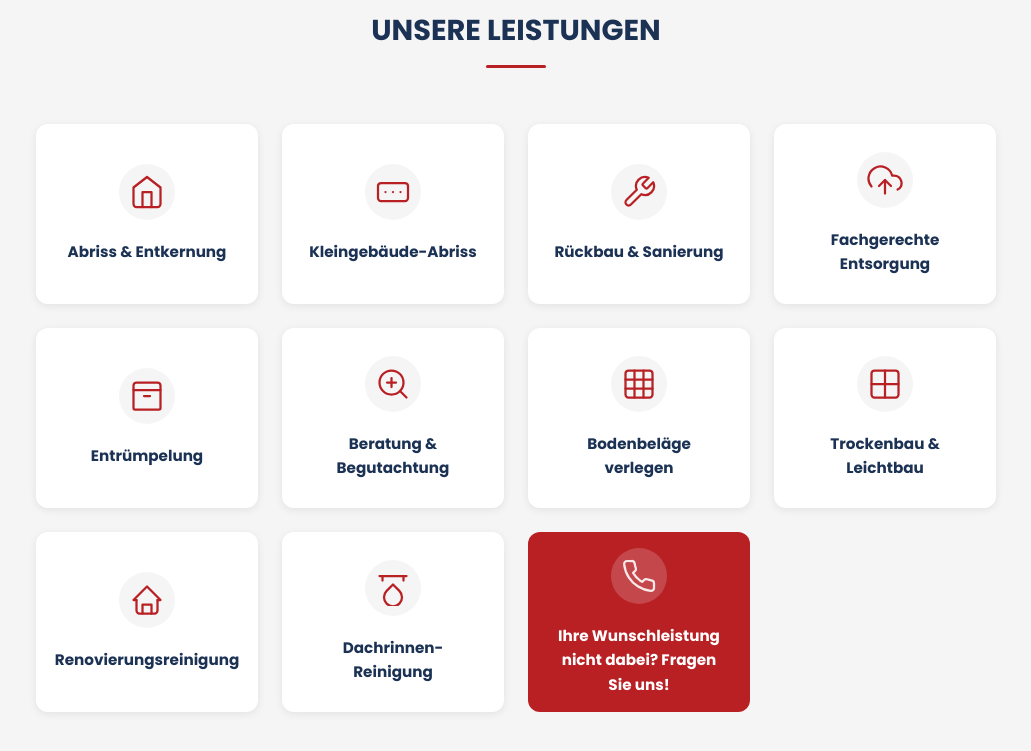
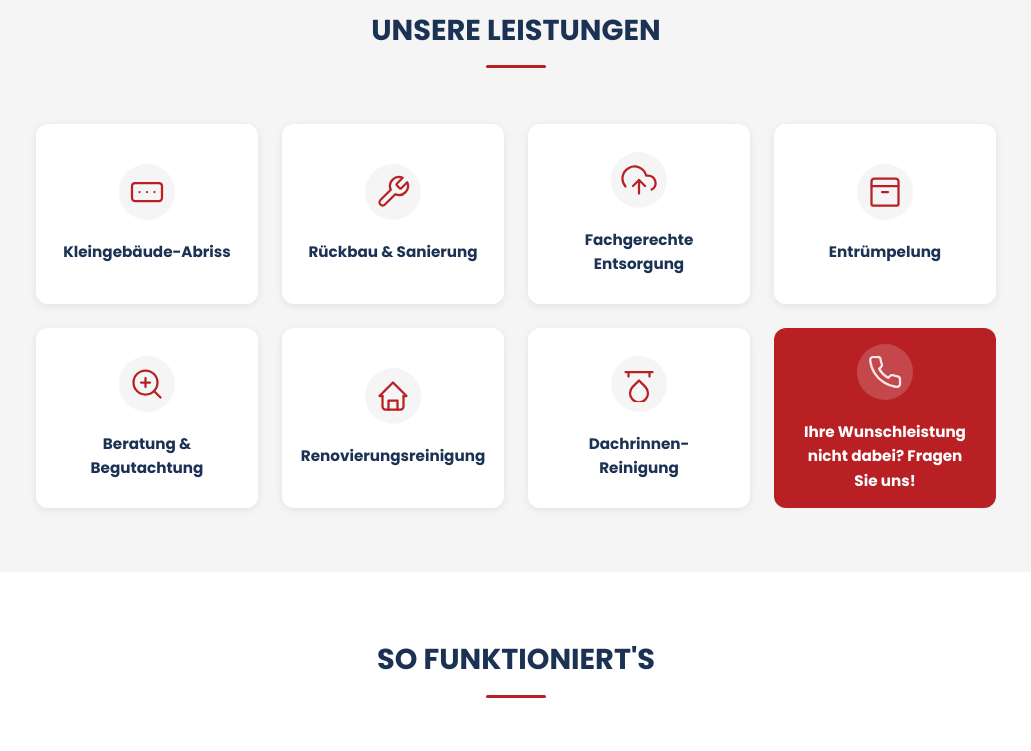
Before and after one commit to kayroone/yg.abbruch, a website: page index.html in a window 1280 px wide. Shown: the part 1140-1891 px from the top of the page, without its empty margins (124-1155 px from the left). Drawn offline with Linux system fonts and the light colour scheme.

Commit message:
Leistungen optimiert

```diff
--- a/index.html
+++ b/index.html
@@ -4,7 +4,7 @@
   <meta charset="utf-8">
   <meta name="viewport" content="width=device-width, initial-scale=1">
   <title>Abbruch & Abriss im Kreis Kleve | YG Team Abbruch – Kalkar</title>
-  <meta name="description" content="Abbruchunternehmen im Kreis Kleve (Kalkar): YG Team Abbruch – Abriss, Entkernung, Rückbau & Entsorgung am Niederrhein. Kostenlose Besichtigung. ☎ +49 163 6193240">
+  <meta name="description" content="Abbruchunternehmen im Kreis Kleve (Kalkar): YG Team Abbruch – Abriss, Rückbau & Entsorgung am Niederrhein. Kostenlose Besichtigung. ☎ +49 163 6193240">
   <meta name="robots" content="index, follow">
   <link rel="canonical" href="https://yg-abbruch.de/">
   <meta name="theme-color" content="#1B3254">
@@ -15,7 +15,7 @@
 
   <!-- Open Graph -->
   <meta property="og:title" content="Abbruch & Abriss im Kreis Kleve | YG Team Abbruch – Kalkar">
-  <meta property="og:description" content="Abbruchunternehmen im Kreis Kleve (Kalkar): Abriss, Entkernung, Rückbau & Entsorgung am Niederrhein. Kostenlose Besichtigung.">
+  <meta property="og:description" content="Abbruchunternehmen im Kreis Kleve (Kalkar): Abriss, Rückbau & Entsorgung am Niederrhein. Kostenlose Besichtigung.">
   <meta property="og:image" content="https://yg-abbruch.de/assets/og-image.png">
   <meta property="og:image:width" content="1200">
   <meta property="og:image:height" content="630">
@@ -27,7 +27,7 @@
   <!-- Twitter Card -->
   <meta name="twitter:card" content="summary_large_image">
   <meta name="twitter:title" content="Abbruch & Abriss im Kreis Kleve | YG Team Abbruch – Kalkar">
-  <meta name="twitter:description" content="Abbruchunternehmen im Kreis Kleve (Kalkar): Abriss, Entkernung, Rückbau & Entsorgung am Niederrhein. Kostenlose Besichtigung.">
+  <meta name="twitter:description" content="Abbruchunternehmen im Kreis Kleve (Kalkar): Abriss, Rückbau & Entsorgung am Niederrhein. Kostenlose Besichtigung.">
   <meta name="twitter:image" content="https://yg-abbruch.de/assets/og-image.png">
 
   <link rel="stylesheet" href="css/style.css">
@@ -42,7 +42,7 @@
     "@context": "https://schema.org",
     "@type": ["LocalBusiness", "HomeAndConstructionBusiness"],
     "name": "YG Team Abbruch",
-    "description": "Abbruchunternehmen im Kreis Kleve (Kalkar) – Abriss, Entkernung, Rückbau und Entsorgung in Kalkar und am Niederrhein.",
+    "description": "Abbruchunternehmen im Kreis Kleve (Kalkar) – Abriss, Rückbau und Entsorgung in Kalkar und am Niederrhein.",
     "telephone": "+49 163 6193240",
     "email": "kontakt@yg-abbruch.de",
     "address": {
@@ -102,7 +102,7 @@
       <div class="hero-content">
         <div class="hero-text">
           <h1>IHR ABBRUCHUNTERNEHMEN IM KREIS KLEVE</h1>
-          <p>Abriss, Entkernung, Rückbau & Entsorgung – fachgerecht, zuverlässig und fair im Kreis Kleve und am gesamten Niederrhein.</p>
+          <p>Abriss, Rückbau & Entsorgung – fachgerecht, zuverlässig und fair im Kreis Kleve und am gesamten Niederrhein.</p>
           <div class="hero-buttons">
             <a href="tel:+491636193240" class="btn btn-primary">Jetzt anfragen</a>
             <a href="#services" class="btn btn-outline">Unsere Leistungen</a>
@@ -142,7 +142,7 @@
             </svg>
           </span>
           <h3>ALLES AUS EINER HAND</h3>
-          <p>Von Abriss über Entkernung bis zur Entrümpelung – ein Ansprechpartner für Ihr Projekt.</p>
+          <p>Von Abriss über Rückbau bis zur Entrümpelung – ein Ansprechpartner für Ihr Projekt.</p>
         </div>
         <div class="why-us-card animate-on-scroll">
           <span class="section-icon why-us-icon" aria-hidden="true">
@@ -162,22 +162,6 @@
 
       <div class="services-grid">
         <!-- Abbruch & Bau -->
-        <div class="flip-card animate-on-scroll">
-          <div class="flip-card-inner">
-            <div class="flip-card-front">
-              <span class="section-icon" aria-hidden="true">
-                <svg width="36" height="36" viewBox="0 0 24 24" fill="none" stroke="currentColor" stroke-width="1.5" stroke-linecap="round" stroke-linejoin="round">
-                  <path d="M3 9l9-7 9 7v11a2 2 0 0 1-2 2H5a2 2 0 0 1-2-2z"/><polyline points="9 22 9 12 15 12 15 22"/>
-                </svg>
-              </span>
-              <h3>Abriss & Entkernung</h3>
-            </div>
-            <div class="flip-card-back">
-              <p>Kompletter Abriss und Entkernung von Gebäuden jeder Größe im Kreis Kleve und am Niederrhein – professionell und termingerecht.</p>
-            </div>
-          </div>
-        </div>
-
         <div class="flip-card animate-on-scroll">
           <div class="flip-card-inner">
             <div class="flip-card-front">
@@ -254,38 +238,6 @@
             </div>
             <div class="flip-card-back">
               <p>Schadensaufnahme und Begutachtung vor Ort – professionelle Dokumentation.</p>
-            </div>
-          </div>
-        </div>
-
-        <div class="flip-card animate-on-scroll">
-          <div class="flip-card-inner">
-            <div class="flip-card-front">
-              <span class="section-icon" aria-hidden="true">
-                <svg width="36" height="36" viewBox="0 0 24 24" fill="none" stroke="currentColor" stroke-width="1.5" stroke-linecap="round" stroke-linejoin="round">
-                  <rect x="3" y="3" width="18" height="18" rx="2"/><line x1="3" y1="9" x2="21" y2="9"/><line x1="3" y1="15" x2="21" y2="15"/><line x1="9" y1="3" x2="9" y2="21"/><line x1="15" y1="3" x2="15" y2="21"/>
-                </svg>
-              </span>
-              <h3>Bodenbeläge verlegen</h3>
-            </div>
-            <div class="flip-card-back">
-              <p>Laminat, Vinyl, Teppich verlegen – kein Parkett mit komplexen Systemen.</p>
-            </div>
-          </div>
-        </div>
-
-        <div class="flip-card animate-on-scroll">
-          <div class="flip-card-inner">
-            <div class="flip-card-front">
-              <span class="section-icon" aria-hidden="true">
-                <svg width="36" height="36" viewBox="0 0 24 24" fill="none" stroke="currentColor" stroke-width="1.5" stroke-linecap="round" stroke-linejoin="round">
-                  <rect x="3" y="3" width="18" height="18" rx="2"/><line x1="3" y1="12" x2="21" y2="12"/><line x1="12" y1="3" x2="12" y2="21"/>
-                </svg>
-              </span>
-              <h3>Trockenbau & Leichtbau</h3>
-            </div>
-            <div class="flip-card-back">
-              <p>Nicht statisch relevante Wände und Decken abhängen – flexibler Innenausbau.</p>
             </div>
           </div>
         </div>
@@ -453,10 +405,8 @@
     <div class="footer-content">
       <div class="footer-section">
         <span class="footer-heading">Leistungen</span>
-        <a href="#services">Abriss & Entkernung</a>
         <a href="#services">Rückbau & Sanierung</a>
         <a href="#services">Fachgerechte Entsorgung</a>
-        <a href="#services">Trockenbau & Bodenbeläge</a>
         <a href="#services">Renovierungsreinigung</a>
       </div>
       <div class="footer-section">
```
Also changed, not shown: tests/services.spec.js (+2 -5 lines), 1 other file.
